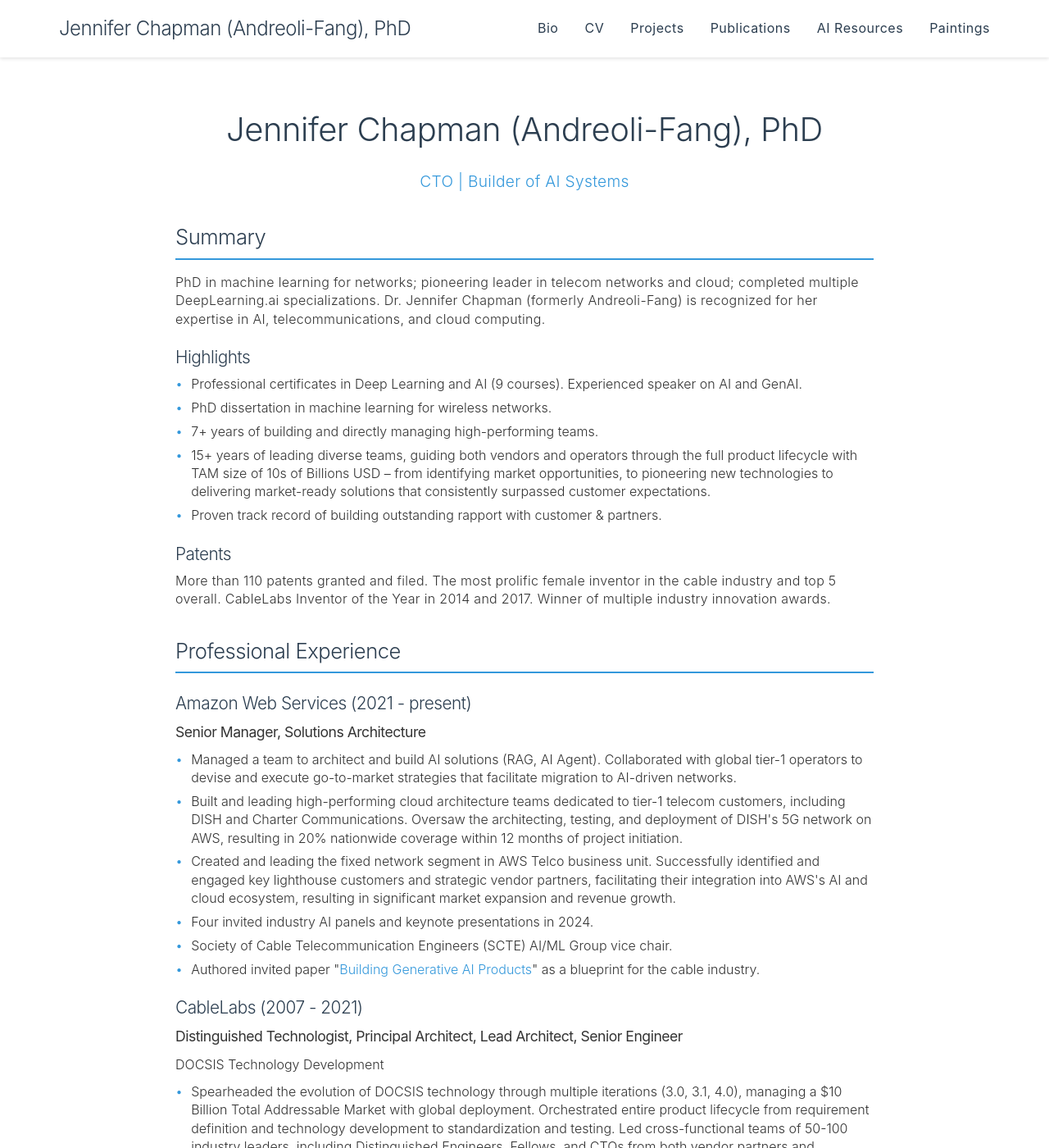
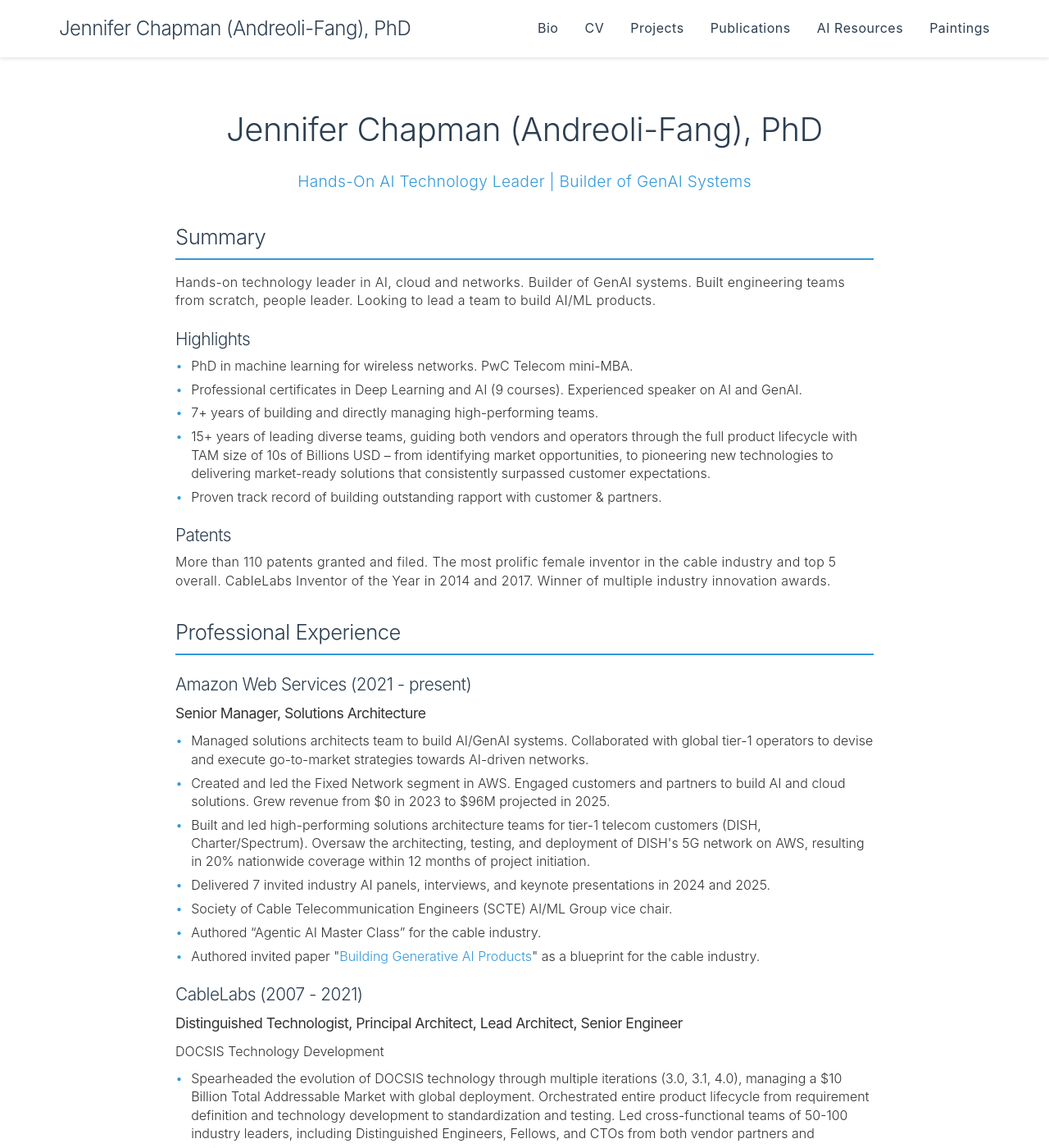
Before and after one commit to nextjen-ai/nextjen-ai.github.io, a Jekyll site: the page built from cv.md, in a window 1280 px wide and 1400 px high. Shown: the whole window at 82% size. Built offline with Jekyll 4.4.1, drawn with Linux system fonts in a browser that asks for light colours; some of the changed text lies outside the part shown.

Commit message:
Updated cv page

```diff
--- a/_includes/cv-content.html
+++ b/_includes/cv-content.html
@@ -1,11 +1,11 @@
 <section class="cv-section">
     <h2>Summary</h2>
-    <p>PhD in machine learning for networks; pioneering leader in telecom networks and cloud; completed multiple DeepLearning.ai specializations. Dr. Jennifer Chapman (formerly Andreoli-Fang) is recognized for her expertise in AI, telecommunications, and cloud computing.</p>
+    <p>Hands-on technology leader in AI, cloud and networks. Builder of GenAI systems. Built engineering teams from scratch, people leader. Looking to lead a team to build AI/ML products.</p>
 
     <h3>Highlights</h3>
     <ul>
-        <li>Professional certificates in Deep Learning and AI (9 courses). Experienced speaker on AI and GenAI.</li>
-        <li>PhD dissertation in machine learning for wireless networks.</li>
+        <li>PhD in machine learning for wireless networks.  PwC Telecom mini-MBA.</li>
+        <li>Professional certificates in Deep Learning and AI (9 courses).  Experienced speaker on AI and GenAI.</li>
         <li>7+ years of building and directly managing high-performing teams.</li>
         <li>15+ years of leading diverse teams, guiding both vendors and operators through the full product lifecycle with TAM size of 10s of Billions USD – from identifying market opportunities, to pioneering new technologies to delivering market-ready solutions that consistently surpassed customer expectations.</li>
         <li>Proven track record of building outstanding rapport with customer & partners.</li>
@@ -21,11 +21,12 @@
     <h3>Amazon Web Services (2021 - present)</h3>
     <h4>Senior Manager, Solutions Architecture</h4>
     <ul>
-        <li>Managed a team to architect and build AI solutions (RAG, AI Agent). Collaborated with global tier-1 operators to devise and execute go-to-market strategies that facilitate migration to AI-driven networks.</li>
-        <li>Built and leading high-performing cloud architecture teams dedicated to tier-1 telecom customers, including DISH and Charter Communications. Oversaw the architecting, testing, and deployment of DISH's 5G network on AWS, resulting in 20% nationwide coverage within 12 months of project initiation.</li>
-        <li>Created and leading the fixed network segment in AWS Telco business unit. Successfully identified and engaged key lighthouse customers and strategic vendor partners, facilitating their integration into AWS's AI and cloud ecosystem, resulting in significant market expansion and revenue growth.</li>
-        <li>Four invited industry AI panels and keynote presentations in 2024.</li>
+        <li>Managed solutions architects team to build AI/GenAI systems. Collaborated with global tier-1 operators to devise and execute go-to-market strategies towards AI-driven networks.</li>
+        <li>Created and led the Fixed Network segment in AWS. Engaged customers and partners to build AI and cloud solutions. Grew revenue from $0 in 2023 to $96M projected in 2025.</li>
+        <li>Built and led high-performing solutions architecture teams for tier-1 telecom customers (DISH, Charter/Spectrum). Oversaw the architecting, testing, and deployment of DISH's 5G network on AWS, resulting in 20% nationwide coverage within 12 months of project initiation.</li>
+        <li>Delivered 7 invited industry AI panels, interviews, and keynote presentations in 2024 and 2025.</li>
         <li>Society of Cable Telecommunication Engineers (SCTE) AI/ML Group vice chair.</li>
+        <li>Authored “Agentic AI Master Class” for the cable industry.</li>
         <li>Authored invited paper "<a href="https://www.nctatechnicalpapers.com/Paper/2024/AI09_AndreoliFang_6742_paper" target="_blank">Building Generative AI Products</a>" as a blueprint for the cable industry.</li>
     </ul>
 
@@ -54,23 +55,24 @@
 <section class="cv-section">
     <h2>Awards & Recognition</h2>
     <ul>
-        <li>Invited and keynote speaker on AI and Cloud Technologies for WICT, 2024, 2025.</li>
-        <li>Agentic AI Master Class, co-presenter, SCTE Expo, 2025</li>
-        <li>Published cable industry's first agentic AI system blog, 2025.</li>
+        <li>Invited AI Track keynote panel speaker at SCTE Expo, 2024, 2025.</li>
+        <li>Authored “Agentic AI Master Class”, SCTE Expo, 2025.</li>
+        <li>Authored cable industry's first agentic AI system blog, 2025.</li>
+        <li>Hands on builder of AI & agentic AI <a href="https://nextjen.ai/projects/" target="_blank">projects</a>.</li>
         <li>SCTE Tech Expo Conference Committee member, editor of AI & Cloud tracks, 2020-present.</li>
         <li>WICT Rocky Mountain Director of Leadership Programming, 2023-24.</li>
         <li>Women in Cable Telecommunications (WICT) Rocky Mountain Woman in Technology, 2020.</li>
         <li>Light Reading Hedy Lamarr Female Tech Pioneer of the Year, 2018.</li>
         <li>Silver Stevies Award for the Innovative Woman in Technology, 2017.</li>
         <li>CableLabs Inventor of the Year, 2014 and 2017.</li>
+        <li>Citizen of the United States and Switzerland.</li>
     </ul>
 </section>
 
 <section class="cv-section">
     <h2>Education</h2>
 
-    <h3>DeepLearning.ai Deep Learning Specialization</h3>
-    <p>Neural Networks, Convolutional Neural Networks, Recurrent Neural Networks, Natural Language Processing, Transformers</p>
+    <h3>DeepLearning.ai Deep Learning Specialization (5 courses)</h3>
     <p><em>August 2024</em></p>
 
     <h3>DeepLearning.ai Machine Learning Specialization (4 courses)</h3>
--- a/cv.md
+++ b/cv.md
@@ -7,7 +7,7 @@ permalink: /cv/
 <div class="cv-page">
     <div class="cv-header">
         <h1>Jennifer Chapman (Andreoli-Fang), PhD</h1>
-        <p class="cv-subtitle">CTO | Builder of AI Systems</p>
+        <p class="cv-subtitle">Hands-On AI Technology Leader | Builder of GenAI Systems</p>
     </div>
 
     <div class="cv-content">
```
